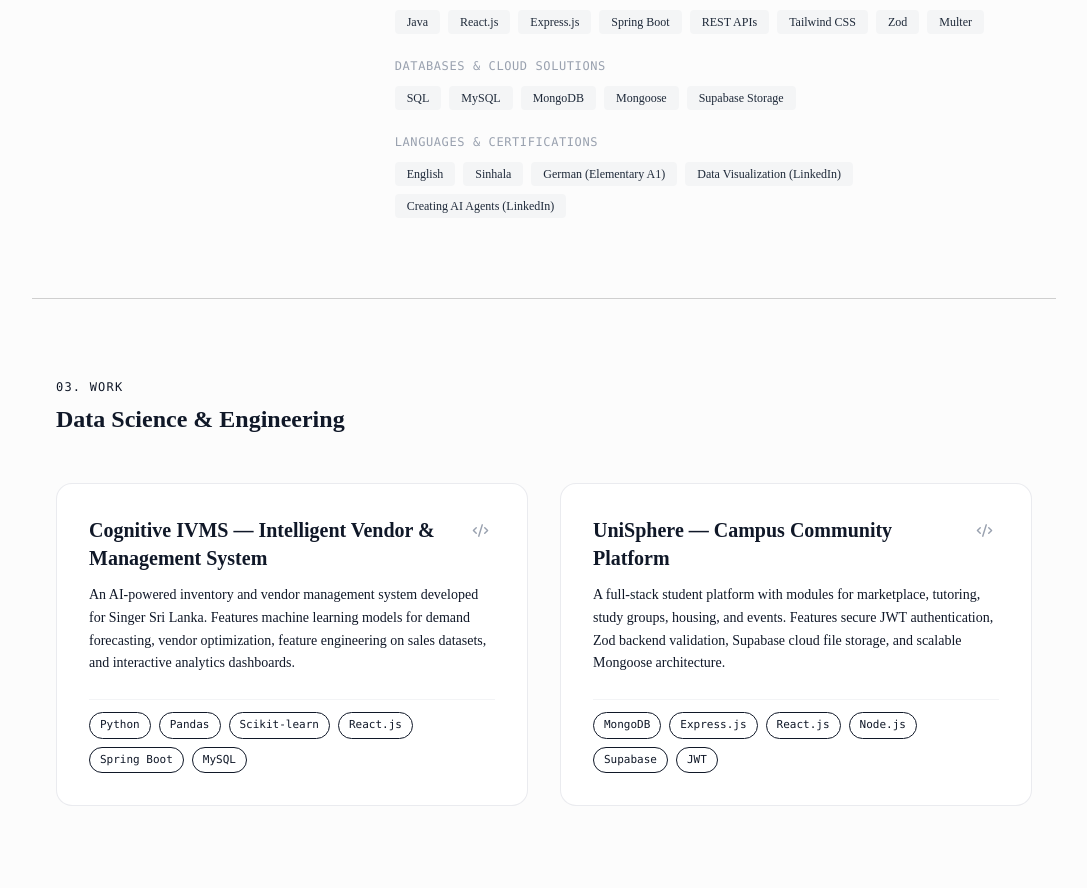
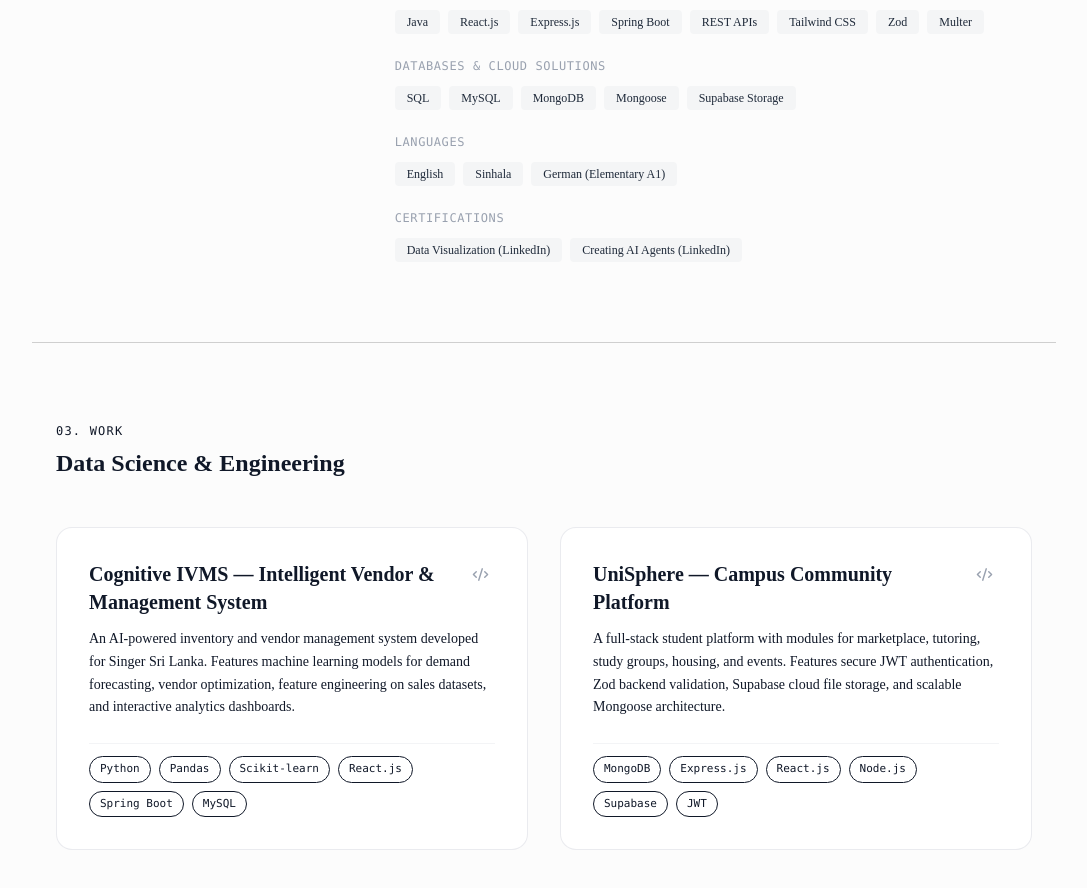
Before and after one commit to ChanuthiJayasingha/Portfolio-Chanuthi_Jayasingha, a React app in the folder portfolio/: page / in a window 1280 px wide. Shown: the part 1520-2408 px from the top of the page, without its empty margins (96-1183 px from the left). Built offline with nearby package versions, Linux system fonts and the light colour scheme; the HTML template or start-up script is replaced by a standard one.

Commit message:
Create certifications

```diff
--- a/portfolio/src/components/About.jsx
+++ b/portfolio/src/components/About.jsx
@@ -5,7 +5,7 @@ export default function About() {
   const { personal, education } = portfolioData;
 
   return (
-    /* Added font-['Times_New_Roman',serif] right here 👇 */
+
     <section
       id="about"
       className="max-w-5xl mx-auto px-6 py-20 border-t border-matte-black/20 font-['Times_New_Roman',serif]"
--- a/portfolio/src/data/portfolioData.json
+++ b/portfolio/src/data/portfolioData.json
@@ -37,10 +37,13 @@
       "items": ["SQL", "MySQL", "MongoDB", "Mongoose", "Supabase Storage"]
     },
     {
-      "category": "Languages & Certifications",
-      "items": ["English", "Sinhala", "German (Elementary A1)", "Data Visualization (LinkedIn)", "Creating AI Agents (LinkedIn)"]
+      "category": "Languages ",
+      "items": ["English", "Sinhala", "German (Elementary A1)"]
+    },
+    {
+      "category":"Certifications",
+      "items": ["Data Visualization (LinkedIn)", "Creating AI Agents (LinkedIn)"]
     }
-
   ],
   "projects": [
     {
```
